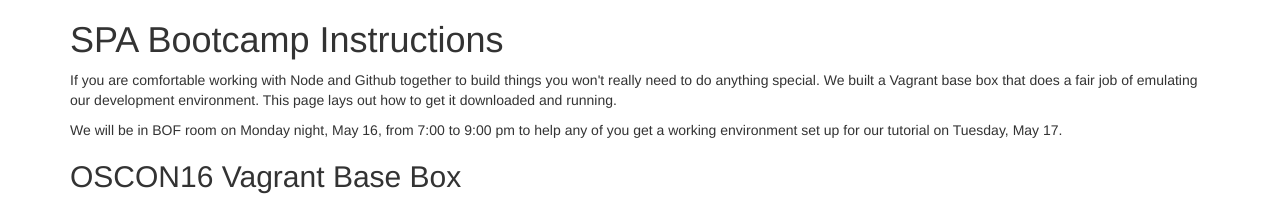
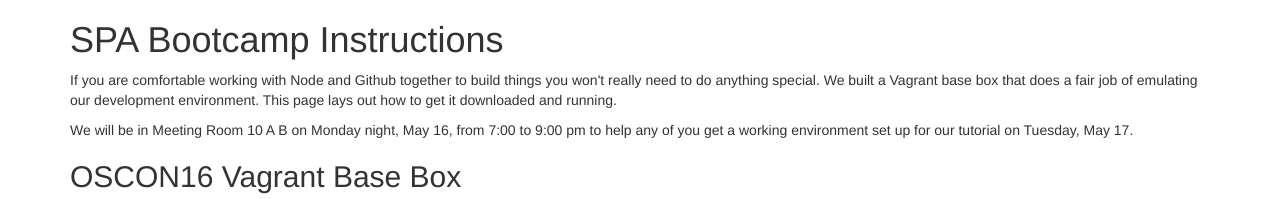
Before and after one commit to Danilo-Zekovic/oscon-redirect, a plain HTML site: page index.html in a window 1280 px wide. Shown: the top 199 px of the page. Drawn offline with nearby package versions, Linux system fonts and the light colour scheme.

Commit message:
Added room number

```diff
--- a/index.html
+++ b/index.html
@@ -41,7 +41,7 @@
 
 <p> If you are comfortable working with Node and Github together to build things you won't really need to do anything special. We built a Vagrant base box that does a fair job of emulating our development environment.  This page lays out how to get it downloaded and running.
 <p>
-We will be in BOF room on Monday night, May 16, from 7:00 to 9:00 pm to help any of you get a working environment set up for our tutorial on Tuesday, May 17.
+We will be in Meeting Room 10 A B on Monday night, May 16, from 7:00 to 9:00 pm to help any of you get a working environment set up for our tutorial on Tuesday, May 17.
 		</p>
 
     <h2>OSCON16 Vagrant Base Box</h2>
```
